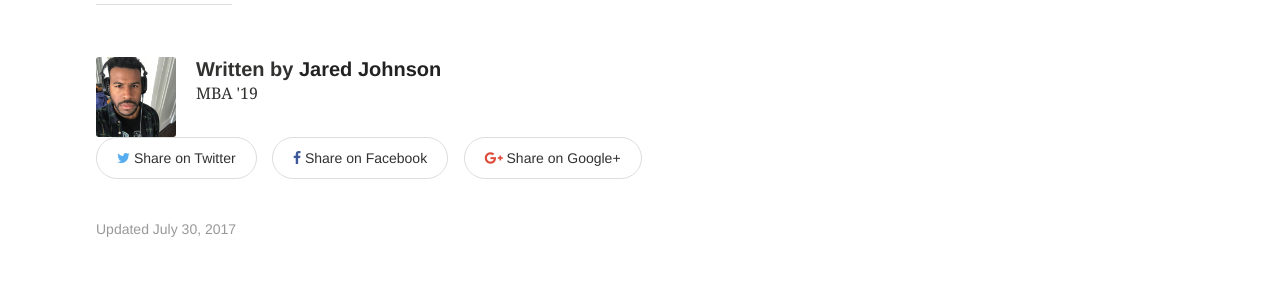
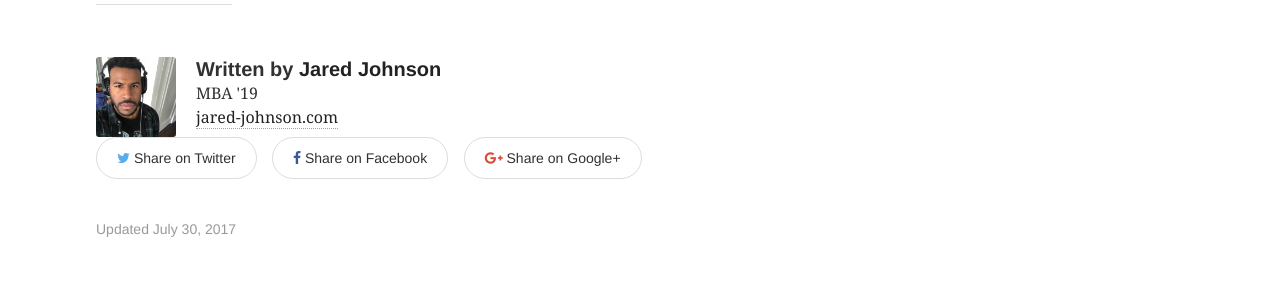
Before and after one commit to MITSloanCoders/MITSloanCoders.github.io, a Jekyll site: the page built from _posts/updates/2017-08-01-welcome.md, in a window 1280 px wide. Shown: the part 1671-1971 px from the top of the page. Built offline with Jekyll 4.4.1, drawn with Linux system fonts in a browser that asks for light colours.

Commit message:
pages layout

```diff
--- a/_data/authors.yml
+++ b/_data/authors.yml
@@ -4,7 +4,10 @@
   name: Jared Johnson
   web: http://jared-johnson.com
   email: jrjohns@mit.edu
-  bio: "MBA '19"
+  bio:
+    MBA '19
+    <br>
+    <a href='http://jared-johnson.com'>jared-johnson.com</a>
   avatar: jared-johnson.jpg
   twitter: yungpanko
   google:
```
